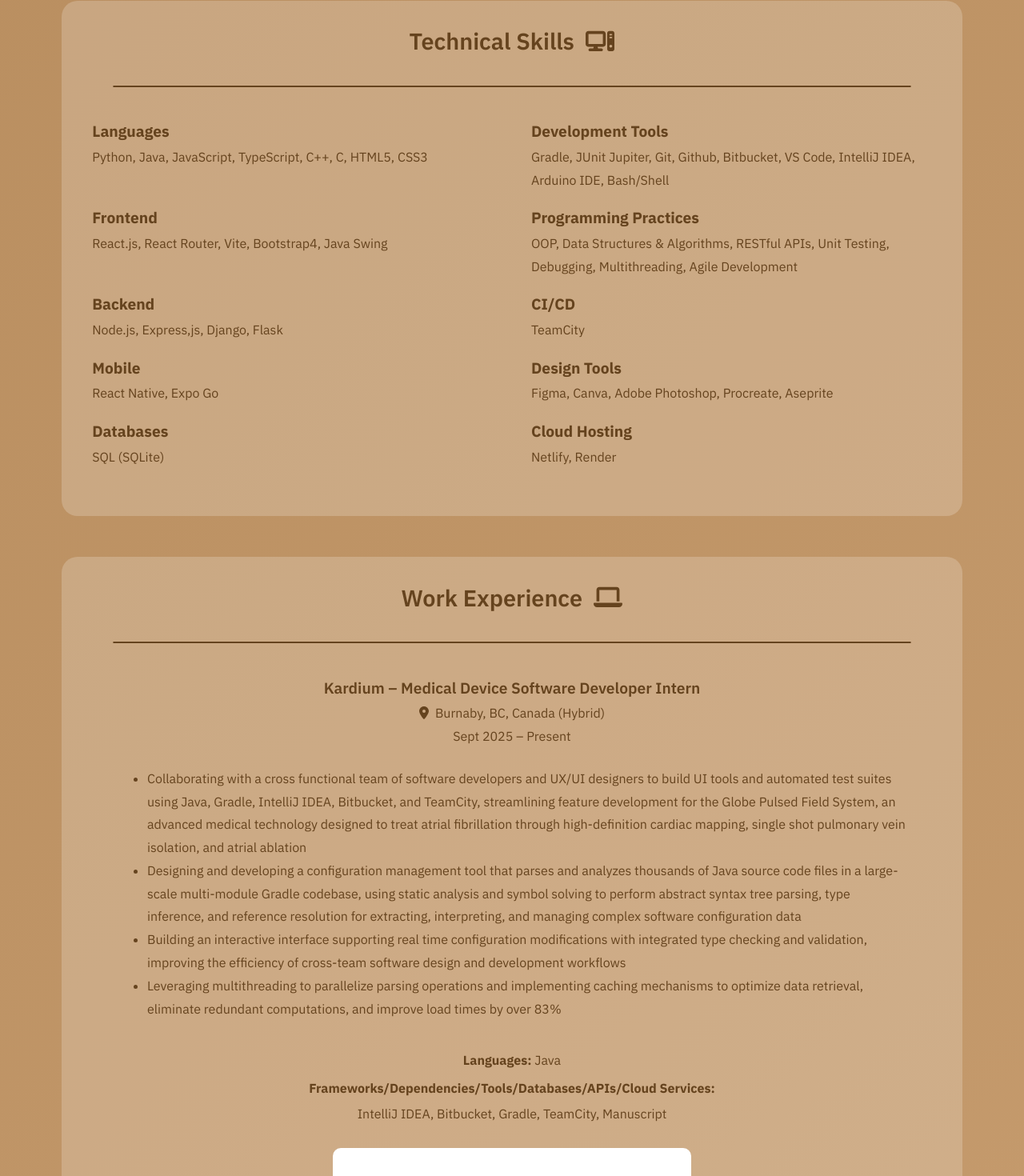
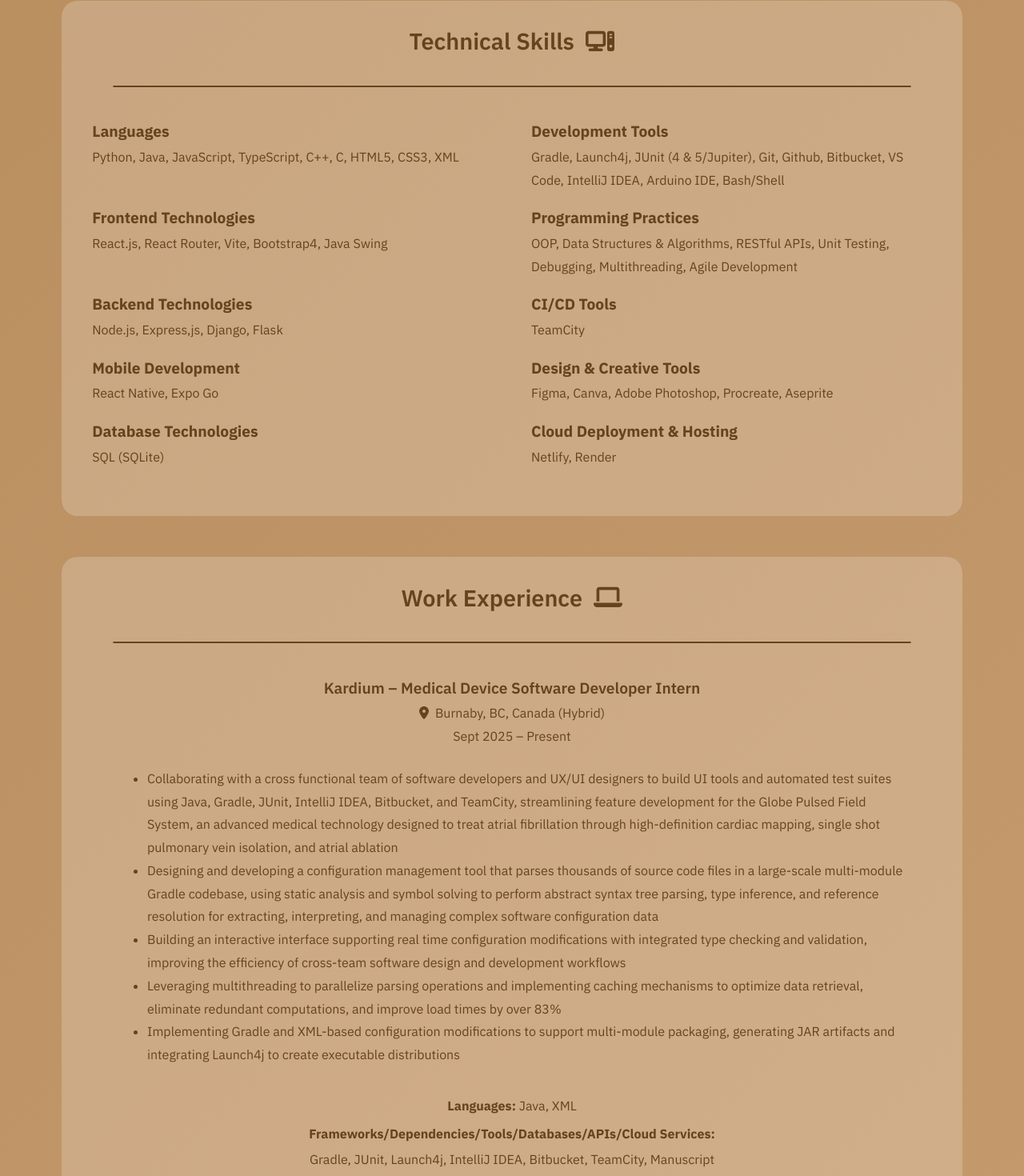
Before and after one commit to steph-xue/portfolio, a React (Vite) app: page /experiences in a window 1280 px wide. Shown: the part 576-2046 px from the top of the page at 80% size. Built offline with nearby package versions, Linux system fonts and the light colour scheme.

Commit message:
update work experience

```diff
--- a/src/components/Experiences.jsx
+++ b/src/components/Experiences.jsx
@@ -202,42 +202,42 @@ function Experiences(props) {
                 <div className="skills-text">
                     <div className="skills-category skills-languages">
                         <h3 className="skills-category-title">Languages</h3>
-                        <p className="skills-category-items">Python, Java, JavaScript, TypeScript, C++, C, HTML5, CSS3</p>
+                        <p className="skills-category-items">Python, Java, JavaScript, TypeScript, C++, C, HTML5, CSS3, XML</p>
                     </div>
                     <div className="skills-category skills-frontend">
-                        <h3 className="skills-category-title">Frontend</h3>
+                        <h3 className="skills-category-title">Frontend Technologies</h3>
                         <p className="skills-category-items">React.js, React Router, Vite, Bootstrap4, Java Swing</p>
                     </div>
                     <div className="skills-category skills-backend">
-                        <h3 className="skills-category-title">Backend</h3>
+                        <h3 className="skills-category-title">Backend Technologies</h3>
                         <p className="skills-category-items">Node.js, Express,js, Django, Flask</p>
                     </div>
                     <div className="skills-category skills-mobile">
-                        <h3 className="skills-category-title">Mobile</h3>
+                        <h3 className="skills-category-title">Mobile Development</h3>
                         <p className="skills-category-items">React Native, Expo Go</p>
                     </div>
                     <div className="skills-category skills-storage">
-                        <h3 className="skills-category-title">Databases</h3>
+                        <h3 className="skills-category-title">Database Technologies</h3>
                         <p className="skills-category-items">SQL (SQLite)</p>
                     </div>
                     <div className="skills-category skills-ci-cd">
-                        <h3 className="skills-category-title">CI/CD</h3>
+                        <h3 className="skills-category-title">CI/CD Tools</h3>
                         <p className="skills-category-items">TeamCity</p>
                     </div>
                     <div className="skills-category skills-development">
                         <h3 className="skills-category-title">Development Tools</h3>
-                        <p className="skills-category-items">Gradle, JUnit Jupiter, Git, Github, Bitbucket, VS Code, IntelliJ IDEA, Arduino IDE, Bash/Shell</p>
+                        <p className="skills-category-items">Gradle, Launch4j, JUnit (4 & 5/Jupiter), Git, Github, Bitbucket, VS Code, IntelliJ IDEA, Arduino IDE, Bash/Shell</p>
                     </div>
                     <div className="skills-category skills-practices">
                         <h3 className="skills-category-title">Programming Practices</h3>
                         <p className="skills-category-items">OOP, Data Structures & Algorithms, RESTful APIs, Unit Testing, Debugging, Multithreading, Agile Development</p>
                     </div>
                     <div className="skills-category skills-design">
-                        <h3 className="skills-category-title">Design Tools</h3>
+                        <h3 className="skills-category-title">Design & Creative Tools</h3>
                         <p className="skills-category-items">Figma, Canva, Adobe Photoshop, Procreate, Aseprite</p>
                     </div>
                     <div className="skills-category skills-cloud">
-                        <h3 className="skills-category-title">Cloud Hosting</h3>
+                        <h3 className="skills-category-title">Cloud Deployment & Hosting</h3>
                         <p className="skills-category-items">Netlify, Render</p>
                     </div>
                 </div>
--- a/src/tech-work-data/tech-work.jsx
+++ b/src/tech-work-data/tech-work.jsx
@@ -5,13 +5,14 @@ export default [
         title: "Kardium – Medical Device Software Developer Intern",
         location: "Burnaby, BC, Canada (Hybrid)",
         dates: "Sept 2025 – Present",
-        languages: "Java",
-        tools: "IntelliJ IDEA, Bitbucket, Gradle, TeamCity, Manuscript",
+        languages: "Java, XML",
+        tools: "Gradle, JUnit, Launch4j, IntelliJ IDEA, Bitbucket, TeamCity, Manuscript",
         description: [
-            "Collaborating with a cross functional team of software developers and UX/UI designers to build UI tools and automated test suites using Java, Gradle, IntelliJ IDEA, Bitbucket, and TeamCity, streamlining feature development for the Globe Pulsed Field System, an advanced medical technology designed to treat atrial fibrillation through high-definition cardiac mapping, single shot pulmonary vein isolation, and atrial ablation",
-            "Designing and developing a configuration management tool that parses and analyzes thousands of Java source code files in a large-scale multi-module Gradle codebase, using static analysis and symbol solving to perform abstract syntax tree parsing, type inference, and reference resolution for extracting, interpreting, and managing complex software configuration data",
+            "Collaborating with a cross functional team of software developers and UX/UI designers to build UI tools and automated test suites using Java, Gradle, JUnit, IntelliJ IDEA, Bitbucket, and TeamCity, streamlining feature development for the Globe Pulsed Field System, an advanced medical technology designed to treat atrial fibrillation through high-definition cardiac mapping, single shot pulmonary vein isolation, and atrial ablation",
+            "Designing and developing a configuration management tool that parses thousands of source code files in a large-scale multi-module Gradle codebase, using static analysis and symbol solving to perform abstract syntax tree parsing, type inference, and reference resolution for extracting, interpreting, and managing complex software configuration data",
             "Building an interactive interface supporting real time configuration modifications with integrated type checking and validation, improving the efficiency of cross-team software design and development workflows",
-            "Leveraging multithreading to parallelize parsing operations and implementing caching mechanisms to optimize data retrieval, eliminate redundant computations, and improve load times by over 83%"
+            "Leveraging multithreading to parallelize parsing operations and implementing caching mechanisms to optimize data retrieval, eliminate redundant computations, and improve load times by over 83%",
+            "Implementing Gradle and XML-based configuration modifications to support multi-module packaging, generating JAR artifacts and integrating Launch4j to create executable distributions"
 
         ],
         image: "/images/work/kardium.jpeg"
```
Also changed, not shown: 1 other file (tests, documents, lock files or other folders).
